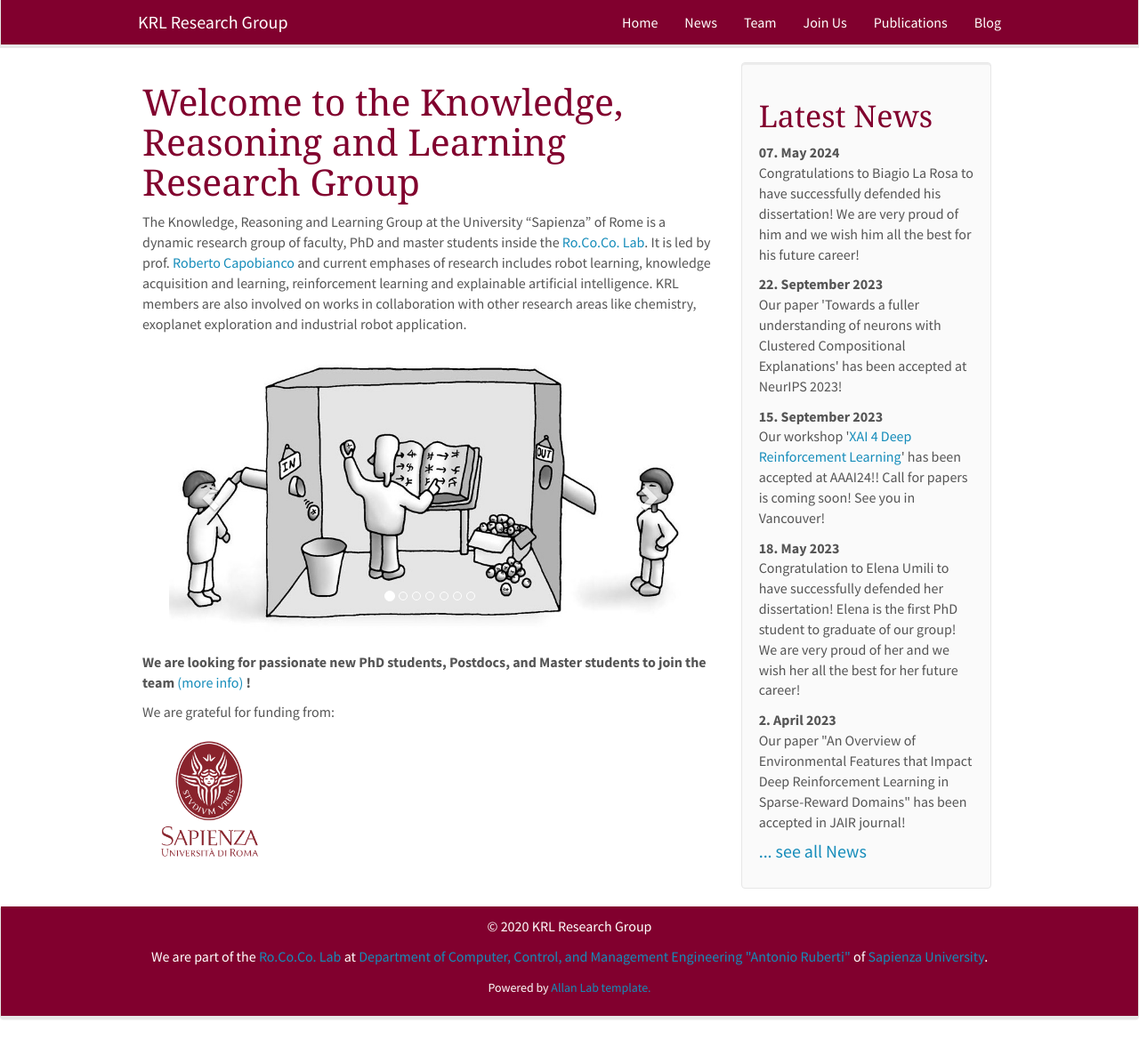
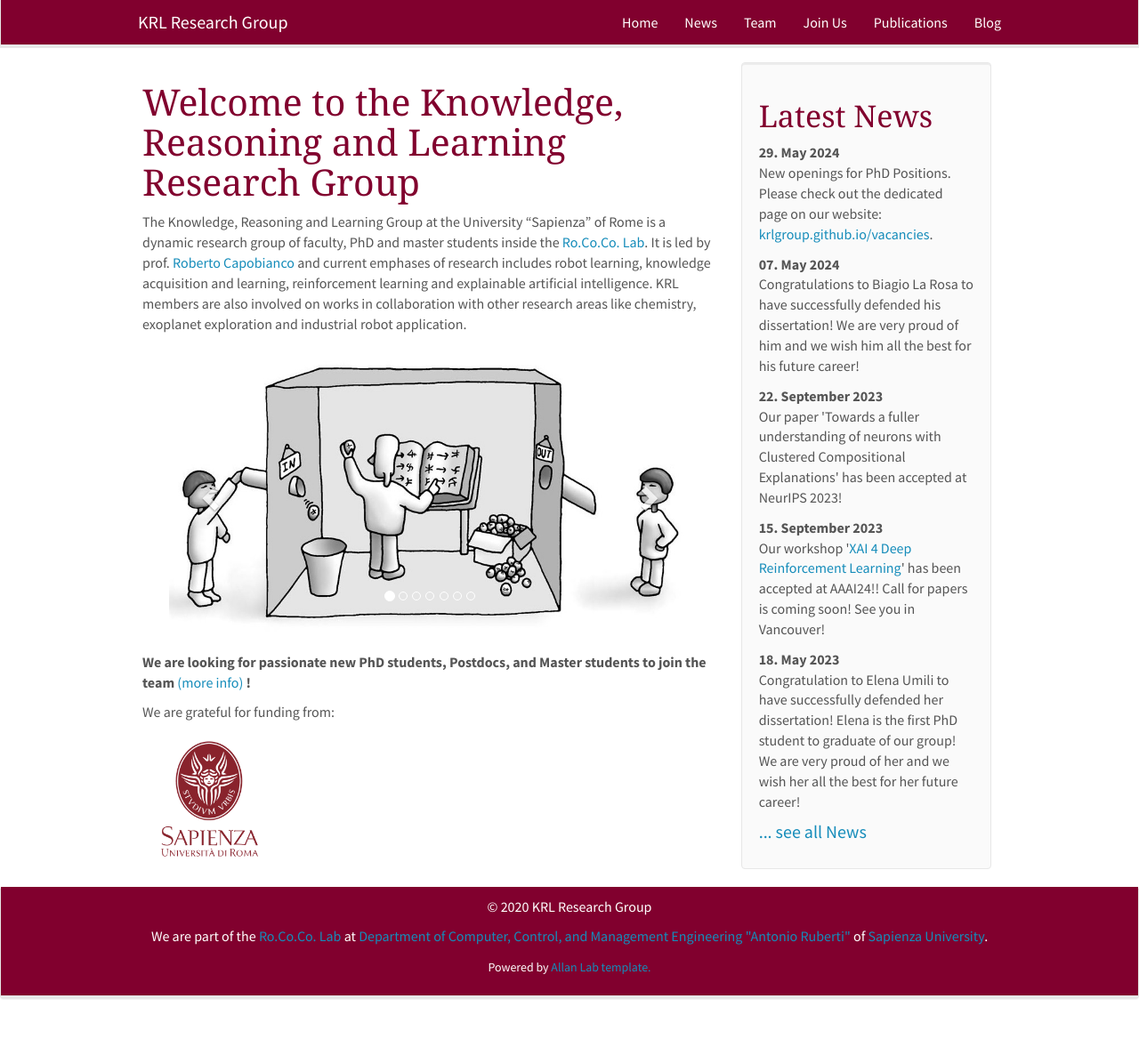
Before and after one commit to KRLGroup/krlgroup.github.io, a Jekyll site: the page built from _pages/home.md, in a window 1280 px wide and 1168 px high. Shown: the whole window at 89% size. Built offline with Jekyll 4.4.1, drawn with Linux system fonts in a browser that asks for light colours; nearby versions of some CDN libraries.

Commit message:
Update news.yml

```diff
--- a/_data/news.yml
+++ b/_data/news.yml
@@ -1,3 +1,6 @@
+
+- date: 29. May 2024
+  headline: "New openings for PhD Positions. Please check out the dedicated page on our website: <a href='https://krlgroup.github.io/vacancies'>krlgroup.github.io/vacancies</a>."
 
 - date: 07. May 2024
   headline: "Congratulations to Biagio La Rosa to have successfully defended his dissertation! We are very proud of him and we wish him all the best for his future career!"
```
